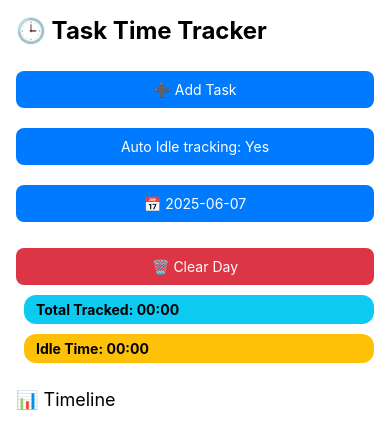
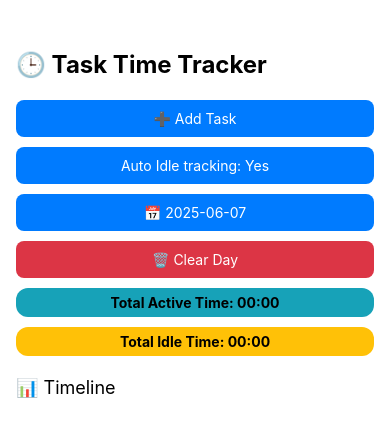
Before and after one commit to adhamsalama/timetracker-mobile, a React Native app: screen / in a window 390 px wide. Shown: the top 448 px of the page. Built offline with nearby package versions, Linux system fonts and the light colour scheme.

Commit message:
refactor(styles): style enhancements

```diff
--- a/App.tsx
+++ b/App.tsx
@@ -250,7 +250,7 @@ const TaskTracker: React.FC = () => {
   };
   return (
     <SafeAreaView style={{ flex: 1 }}>
-      <ScrollView contentContainerStyle={{ padding: 16 }}>
+      <ScrollView contentContainerStyle={{ padding: 16, paddingTop: 50 }}>
         <Text style={{ fontSize: 24, fontWeight: 'bold', marginBottom: 16 }}>
           🕒 Task Time Tracker
         </Text>
@@ -264,7 +264,7 @@ const TaskTracker: React.FC = () => {
         }} style={styles.button}>
           <Text style={styles.buttonText}>Auto Idle tracking: {isAutoIdleDisabled ? "No" : "Yes"}</Text>
         </TouchableOpacity>
-        <TouchableOpacity onPress={showDatepicker} style={[styles.button, { marginBottom: 16 }]}>
+        <TouchableOpacity onPress={showDatepicker} style={[styles.button,]}>
           <Text style={styles.buttonText}>📅 {selectedDate}</Text>
         </TouchableOpacity>
 
@@ -281,12 +281,12 @@ const TaskTracker: React.FC = () => {
           <Text style={styles.buttonText}>🗑️ Clear Day</Text>
         </TouchableOpacity>
 
-        <Text style={[styles.badge, styles.badgeInfo, { marginBottom: 10 }]}>
-          Total Tracked: {formatDuration(getTotalTrackedTime())}
+        <Text style={[styles.badge, styles.badgeInfo,]}>
+          Total Active Time: {formatDuration(getTotalTrackedTime())}
         </Text>
 
-        <Text style={[styles.badge, styles.badgeWarning, { marginBottom: 10 }]}>
-          Idle Time: {formatDuration(getTotalIdleTime())}
+        <Text style={[styles.badge, styles.badgeWarning,]}>
+          Total Idle Time: {formatDuration(getTotalIdleTime())}
         </Text>
 
         {tasks.map(task => {
@@ -390,7 +390,7 @@ const styles = StyleSheet.create({
     backgroundColor: '#007bff',
     padding: 10,
     borderRadius: 8,
-    marginVertical: 10,
+    marginVertical: 5,
   },
   buttonText: { color: 'white', textAlign: 'center' },
   modalContainer: {
@@ -452,19 +452,19 @@ const styles = StyleSheet.create({
     color: '#fff',
   },
   badgeNormal: {
-    backgroundColor: '#0dcaf0',
-    color: '#000',
+    backgroundColor: '#28a745',
+    color: '#fff',
   },
 
   badgeInfo: {
-    backgroundColor: '#0dcaf0',
+    backgroundColor: '#17a2b8',
     color: '#000',
-    marginLeft: 8,
+    textAlign: 'center',
   },
   badgeWarning: {
     backgroundColor: '#ffc107',
     color: '#000',
-    marginLeft: 8,
+    textAlign: 'center',
   },
   badge: {
     paddingVertical: 6,
@@ -472,6 +472,7 @@ const styles = StyleSheet.create({
     borderRadius: 12,
     fontWeight: 'bold',
     overflow: 'hidden',
+    marginVertical: 5,
   },
 });
 
```
